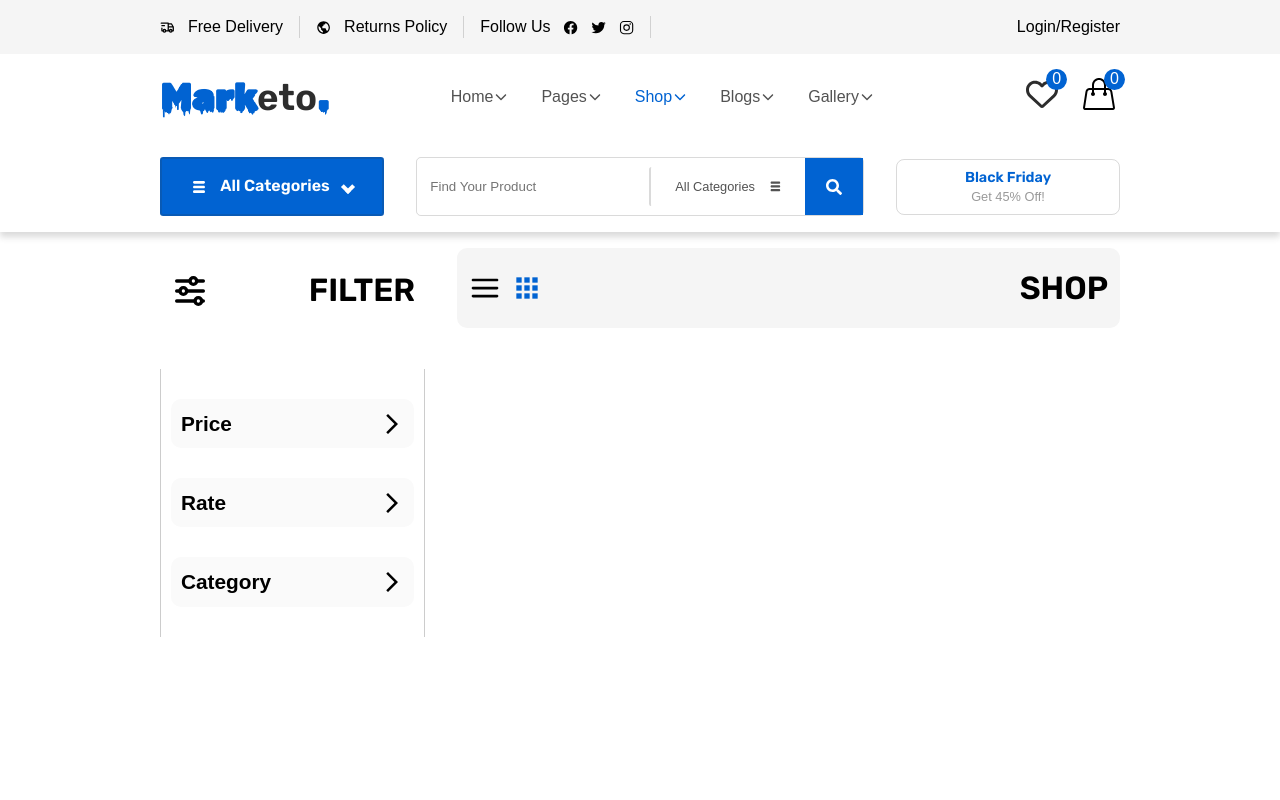
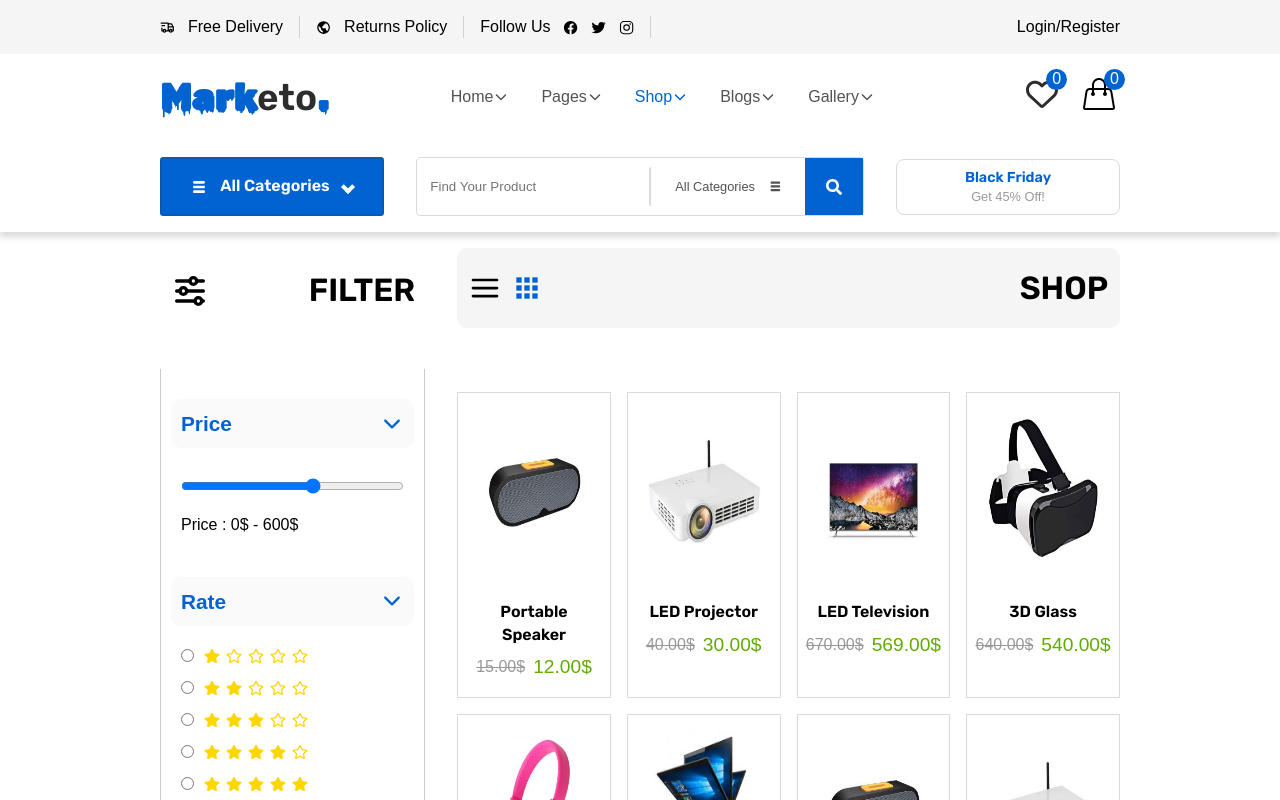
Before and after one commit to eslamal3kda/Marketo_e-commerce_project, a React (Vite) app: page /shop in a window 1280 px wide. Shown: the top 800 px of the page. Built offline with nearby package versions, Linux system fonts and the light colour scheme; a web font is replaced by a local one.

Commit message:
Add More Details In The Shop Page

```diff
--- a/src/components/BestDeals/BestDeals.jsx
+++ b/src/components/BestDeals/BestDeals.jsx
@@ -3,7 +3,14 @@ import FilterTabs from "../FilterTabs/FilterTabs";
 import ProductCard from "../ProductCard/ProductCard";
 
 export default function BestDeals() {
-    const products = [{ id: 1, productName: "", imageURL: "", }];
+    const products = [
+        { id: 1, productName: "Portable Speaker", imageURL: "./src/assets/images/products/portable-speaker.jpg", productPrice: "12.00", productOldPrice: "15.00" },
+        { id: 2, productName: "LED Projector", imageURL: "./src/assets/images/products/LED-Projector.jpg", productPrice: "30.00", productOldPrice: "40.00" },
+        { id: 3, productName: "LED Television", imageURL: "./src/assets/images/products/LED-Television.png", productPrice: "569.00", productOldPrice: "670.00" },
+        { id: 4, productName: "3D Glass", imageURL: "./src/assets/images/products/3D-VR-Glass.jpg", productPrice: "540.00", productOldPrice: "640.00" },
+        { id: 5, productName: "Gamming Headphone", imageURL: "./src/assets/images/products/pink-gaming-headphone.jpg", productPrice: "42.00", productOldPrice: "69.00" },
+        { id: 6, productName: "Touchscreen Laptop", imageURL: "./src/assets/images/products/touchscreen-laptop.jpg", productPrice: "540.00", productOldPrice: "640.00" },
+    ];
     return (
         <>
             <section className=" best-deals-section">
@@ -14,7 +21,15 @@ export default function BestDeals() {
                     <div className="best-deals-products">
                         <FilterTabs title="best deals" />
                         <div className="best-deals-products-container">
-                            <ProductCard
+                            {products.map((product)=><ProductCard
+                                productOldPrice={product.productOldPrice}
+                                productPrice={product.productPrice}
+                                rating
+                                icons
+                                imageURL={product.imageURL}
+                                productName={product.productName}
+                            />)}
+                            {/* <ProductCard
                                 productOldPrice={"15.00"}
                                 productPrice={"12.00"}
                                 rating
@@ -23,7 +38,13 @@ export default function BestDeals() {
                                 productName={"portable speaker"}
                             />
 
-                            <ProductCard productPrice={"20.00"} rating={""} icons imageURL={"./src/assets/images/products/LED-Projector.jpg"} productName={"LED projector"} />
+                            <ProductCard
+                                productPrice={"30.00"}
+                                productOldPrice={"40.00"}
+                                rating={""}
+                                icons
+                                imageURL={"./src/assets/images/products/LED-Projector.jpg"}
+                                productName={"LED projector"} />
 
                             <ProductCard
                                 productOldPrice={"670.00"}
@@ -51,7 +72,7 @@ export default function BestDeals() {
                                 icons
                                 imageURL={"./src/assets/images/products/touchscreen-laptop.jpg"}
                                 productName={"touchscreen laptop"}
-                            />
+                            /> */}
                         </div>
                     </div>
                 </div>
--- a/src/components/ProductCard/ProductCard.jsx
+++ b/src/components/ProductCard/ProductCard.jsx
@@ -1,6 +1,6 @@
 import React from "react";
 import OfferComponent from "../OfferComponent/OfferComponent";
-import { FaStar } from "react-icons/fa6";
+import { FaRegStar, FaStar } from "react-icons/fa";
 import { AiOutlineShoppingCart } from "react-icons/ai";
 import { MdOutlineRemoveRedEye } from "react-icons/md";
 import { IoHeartOutline } from "react-icons/io5";
--- a/src/components/ProductCard/_productCard.scss
+++ b/src/components/ProductCard/_productCard.scss
@@ -101,7 +101,7 @@
             width: 20px;
             height: 20px;
             border-radius: 50%;
-            color: yellow;
+            color: gold;
         }
     }
 }
--- a/src/pages/ShopPage/ShopPage.jsx
+++ b/src/pages/ShopPage/ShopPage.jsx
@@ -3,12 +3,27 @@ import React, { useState } from "react";
 import { TbAdjustmentsHorizontal } from "react-icons/tb";
 import FilterCategory from "../../components/filterCategory/FilterCategory";
 import { CgMenu, CgMenuGridR } from "react-icons/cg";
+import ProductCard from "../../components/ProductCard/ProductCard";
 
 export default function ShopPage() {
     const filterCategories = [
-        { id: 1, category: "price", active: false },
-        { id: 2, category: "rate", active: false },
-        { id: 3, category: "category", active: false },
+        { id: 1, category: "price", active: true },
+        { id: 2, category: "rate", active: true },
+        { id: 3, category: "category", active: true },
+    ];
+    const products = [
+        { id: 1, productName: "Portable Speaker", imageURL: "./src/assets/images/products/portable-speaker.jpg", productPrice: "12.00", productOldPrice: "15.00" },
+        { id: 2, productName: "LED Projector", imageURL: "./src/assets/images/products/LED-Projector.jpg", productPrice: "30.00", productOldPrice: "40.00" },
+        { id: 3, productName: "LED Television", imageURL: "./src/assets/images/products/LED-Television.png", productPrice: "569.00", productOldPrice: "670.00" },
+        { id: 4, productName: "3D Glass", imageURL: "./src/assets/images/products/3D-VR-Glass.jpg", productPrice: "540.00", productOldPrice: "640.00" },
+        { id: 5, productName: "Gamming Headphone", imageURL: "./src/assets/images/products/pink-gaming-headphone.jpg", productPrice: "42.00", productOldPrice: "69.00" },
+        { id: 6, productName: "Touchscreen Laptop", imageURL: "./src/assets/images/products/touchscreen-laptop.jpg", productPrice: "540.00", productOldPrice: "640.00" },
+        { id: 7, productName: "Portable Speaker", imageURL: "./src/assets/images/products/portable-speaker.jpg", productPrice: "12.00", productOldPrice: "15.00" },
+        { id: 8, productName: "LED Projector", imageURL: "./src/assets/images/products/LED-Projector.jpg", productPrice: "30.00", productOldPrice: "40.00" },
+        { id: 9, productName: "LED Television", imageURL: "./src/assets/images/products/LED-Television.png", productPrice: "569.00", productOldPrice: "670.00" },
+        { id: 10, productName: "3D Glass", imageURL: "./src/assets/images/products/3D-VR-Glass.jpg", productPrice: "540.00", productOldPrice: "640.00" },
+        { id: 11, productName: "Gamming Headphone", imageURL: "./src/assets/images/products/pink-gaming-headphone.jpg", productPrice: "42.00", productOldPrice: "69.00" },
+        { id: 12, productName: "Touchscreen Laptop", imageURL: "./src/assets/images/products/touchscreen-laptop.jpg", productPrice: "540.00", productOldPrice: "640.00" }
     ];
     const [dispalyGrid,setDisplayGrid] = useState(true)
     const [range, setRange] = useState(600);
@@ -40,6 +55,9 @@ export default function ShopPage() {
                             <h4>shop</h4>
                         </div>
                     </div>
+                    <div className={`shop-page-content-products ${dispalyGrid ? "display-grid":"display-block"}`}>
+                        {products.map((prod)=><ProductCard key={prod.id} imageURL={prod.imageURL} productName={prod.productName} productPrice={prod.productPrice} productOldPrice={prod.productOldPrice} icons rating/>)}
+                    </div>
                 </div>
             </div>
         </main>
--- a/src/pages/ShopPage/_shopPage.scss
+++ b/src/pages/ShopPage/_shopPage.scss
@@ -2,8 +2,12 @@
     &-container {
         display: flex;
         gap: 32px;
+        .container {
+            margin-bottom: 200px;
+        }
         .filter-menu-container {
             padding-top: 10px;
+            margin-bottom: 300px;
             display: flex;
             width: 24rem;
             flex-direction: column;
@@ -29,7 +33,6 @@
                 padding: 30px 10px;
                 border-right: 1px solid rgba(0, 0, 0, 0.2);
                 border-left: 1px solid rgba(0, 0, 0, 0.2);
-                // border-radius: 8px;
                 &-categories {
                     &-heading {
                         padding: 10px;
@@ -77,7 +80,8 @@
                                     display: flex;
                                     align-items: center;
                                     gap: 10px;
-                                    input,label {
+                                    input,
+                                    label {
                                         cursor: pointer;
                                     }
                                 }
@@ -110,6 +114,7 @@
             }
         }
         .shop-page-content {
+            margin-bottom: 300px;
             display: flex;
             flex-direction: column;
             width: 100%;
@@ -144,6 +149,45 @@
                     }
                 }
             }
+            &-products {
+                margin-top: 4rem;
+                display: flex;
+                flex-wrap: wrap;
+                gap: 1rem;
+                &.display-grid {
+                    .product-card {
+                        width: calc((100% - 3rem) / 4);
+                        height: auto;
+                        &-image {
+                            height: 10rem;
+                        }
+                        &-content {
+                            align-items: center;
+                        }
+                    }
+                }
+                &.display-block {
+                    .product-card {
+                        width: calc((100% - 1rem) / 2);
+                        flex-direction: row;
+                        align-items: center;
+                        height: 10rem;
+                        position: relative;
+                        &-rating {
+                            position: absolute;
+                            // top: 10px;
+                        }
+                        &-image {
+                            width: 10rem;
+                            height: 100%;
+                            // position: static;
+                            &-icons {
+                                gap: 0;
+                            }
+                        }
+                    }
+                }
+            }
         }
     }
 }
```
